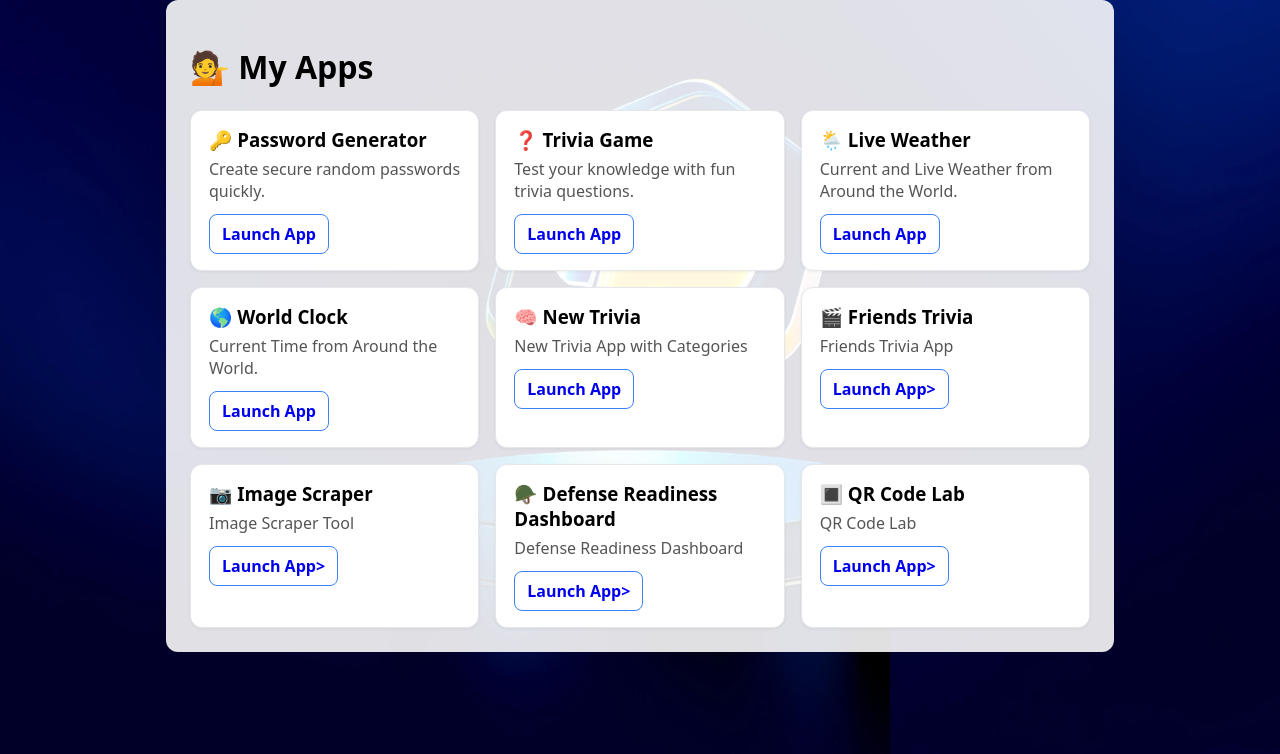
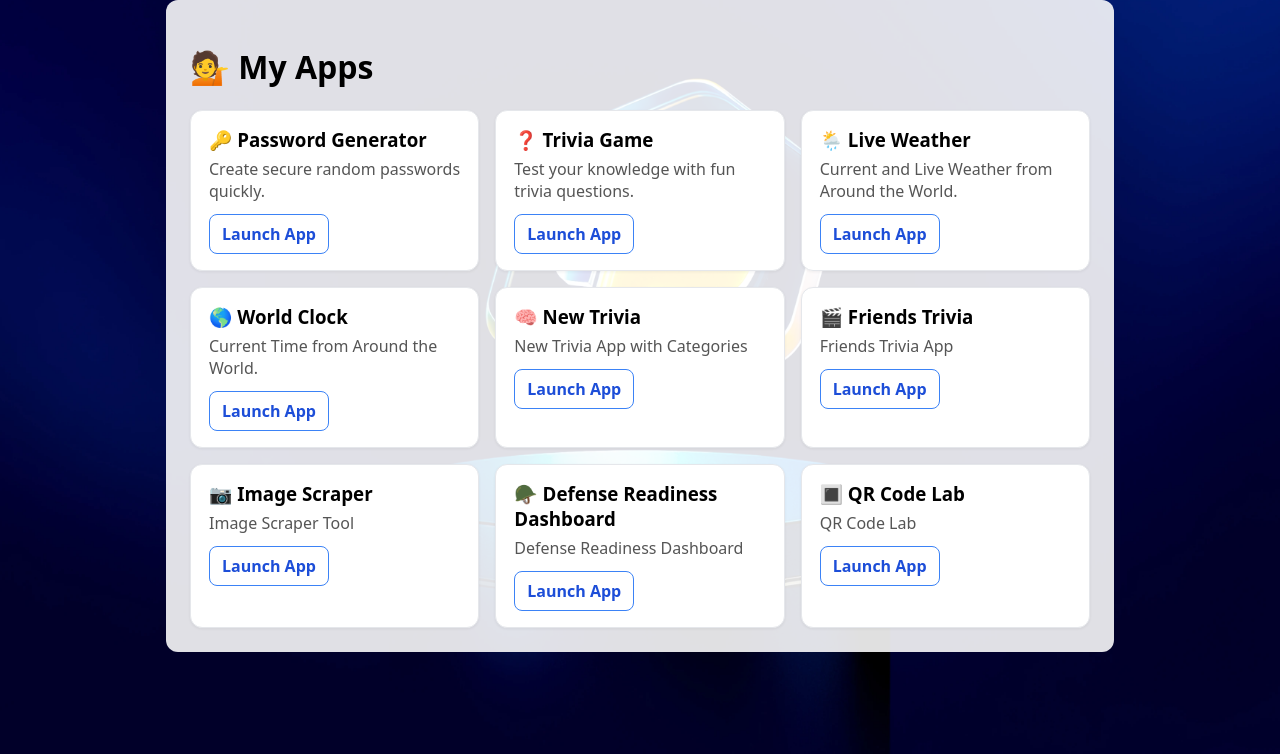
Before and after one commit to jnaugle101/portfolio, a Flask app: page /apps in a window 1280 px wide. Shown: the part 46-800 px from the top of the page. Run offline with Flask 3, Linux system fonts and the light colour scheme.

Commit message:
Update HTML pages

```diff
--- a/templates/apps.html
+++ b/templates/apps.html
@@ -12,8 +12,8 @@
   }
   .app-card{
     background:#fff;
-    border:1px solid #e5e7eb;          /* subtle box border */
-    border-radius:12px;                 /* rounded corners */
+    border:1px solid #e5e7eb;
+    border-radius:12px;
     padding:16px 18px;
     box-shadow:0 1px 3px rgba(0,0,0,.06);
     transition:transform .12s ease, box-shadow .12s ease, border-color .12s ease;
@@ -27,11 +27,13 @@
   .app-card p{ margin:0 0 12px; color:#555; }
   .app-card a{
     display:inline-block;
+    color:#1d4ed8;
     padding:8px 12px;
     border-radius:8px;
     border:1px solid #3b82f6;
     text-decoration:none;
     font-weight:600;
+    background:#fff;
   }
   .app-card a:hover{ background:#3b82f6; color:#fff; }
 </style>
@@ -39,59 +41,60 @@
 <h1>💁 My Apps</h1>
 
 <div class="app-grid">
+
   <div class="app-card">
     <h3>🔑 Password Generator</h3>
     <p>Create secure random passwords quickly.</p>
-    <a href="https://password-generator-9we0.onrender.com/" target="_blank">Launch App</a>
+    <a href="https://password-generator-9we0.onrender.com/" target="_blank" rel="noopener noreferrer">Launch App</a>
   </div>
 
   <div class="app-card">
     <h3>❓ Trivia Game</h3>
     <p>Test your knowledge with fun trivia questions.</p>
-    <a href="https://trivia-app-0n0p.onrender.com/#trivia-game" target="_blank">Launch App</a>
+    <a href="https://trivia-app-0n0p.onrender.com/#trivia-game" target="_blank" rel="noopener noreferrer">Launch App</a>
   </div>
 
   <div class="app-card">
     <h3>🌦️ Live Weather</h3>
     <p>Current and Live Weather from Around the World.</p>
-    <a href="https://weather-dashboard-kywg.onrender.com/" target="_blank">Launch App</a>
+    <a href="https://weather-dashboard-kywg.onrender.com/" target="_blank" rel="noopener noreferrer">Launch App</a>
   </div>
 
   <div class="app-card">
     <h3>🌎 World Clock</h3>
     <p>Current Time from Around the World.</p>
-    <a href="https://world-clock-i4ln.onrender.com/" target="_blank">Launch App</a>
+    <a href="https://world-clock-i4ln.onrender.com/" target="_blank" rel="noopener noreferrer">Launch App</a>
   </div>
 
   <div class="app-card">
     <h3>🧠 New Trivia</h3>
     <p>New Trivia App with Categories</p>
-    <a href="https://new-trivia.onrender.com/#71e031db" target="_blank">Launch App</a>
+    <a href="https://new-trivia.onrender.com/#71e031db" target="_blank" rel="noopener noreferrer">Launch App</a>
   </div>
 
   <div class="app-card">
     <h3>🎬 Friends Trivia</h3>
     <p>Friends Trivia App</p>
-    <a href="https://friends-trivia.onrender.com" target="_blank">Launch App></a>
+    <a href="https://friends-trivia.onrender.com" target="_blank" rel="noopener noreferrer">Launch App</a>
   </div>
 
   <div class="app-card">
     <h3>📷 Image Scraper</h3>
     <p>Image Scraper Tool</p>
-    <a href="https://image-scraper-m1ut.onrender.com" target="_blank">Launch App></a>
+    <a href="https://image-scraper-m1ut.onrender.com" target="_blank" rel="noopener noreferrer">Launch App</a>
   </div>
 
   <div class="app-card">
     <h3>🪖 Defense Readiness Dashboard</h3>
     <p>Defense Readiness Dashboard</p>
-    <a href="https://defense-dashboard.onrender.com" target="_blank">Launch App></a>
+    <a href="https://defense-dashboard.onrender.com" target="_blank" rel="noopener noreferrer">Launch App</a>
   </div>
 
   <div class="app-card">
     <h3>🔳 QR Code Lab</h3>
-    <p>QR Code Lab <p>
-    <a href="https://qr-lab.onrender.com" target="_blank">Launch App></a>
-  <div>
+    <p>QR Code Lab</p>
+    <a href="https://qr-lab.onrender.com" target="_blank" rel="noopener noreferrer">Launch App</a>
+  </div>
 
 </div>
 
```
Lines whose indentation alone changed are shown as unchanged.
